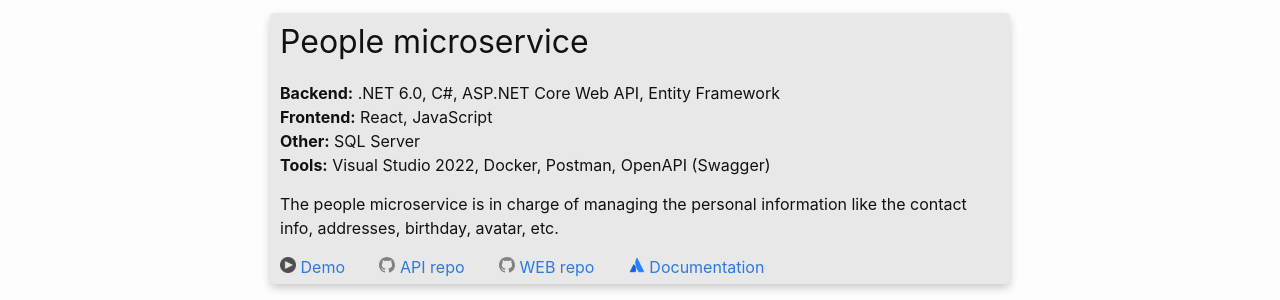
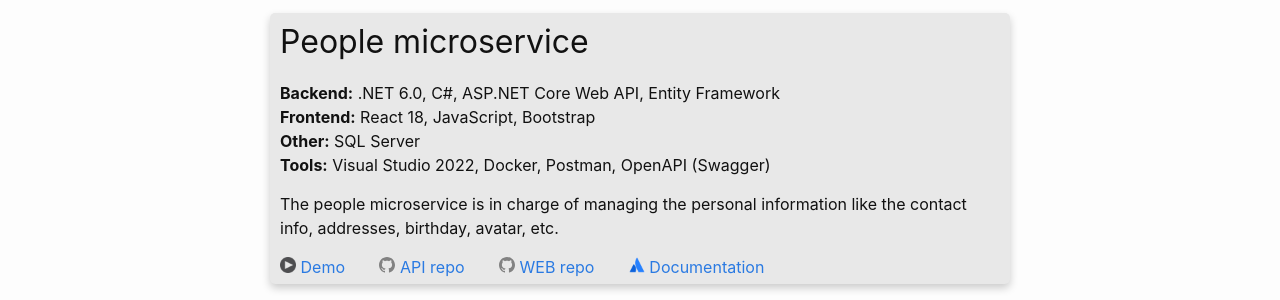
Before and after one commit to josecadima/josecadima.github.io, a Jekyll site: the page built from project.markdown, in a window 1280 px wide. Shown: the part 322-622 px from the top of the page. Built offline with Jekyll 4.4.1, drawn with Linux system fonts in a browser that asks for light colours.

Commit message:
Updated react version

```diff
--- a/_data/project.yml
+++ b/_data/project.yml
@@ -1,6 +1,6 @@
 - name: People microservice
   be-technology: .NET 6.0, C#, ASP.NET Core Web API, Entity Framework
-  fe-technology: React, JavaScript
+  fe-technology: React 18, JavaScript, Bootstrap
   other-technology: SQL Server
   tool: Visual Studio 2022, Docker, Postman, OpenAPI (Swagger)
   documentation: wiki/spaces/SK/pages/33048/People+microservice
```
